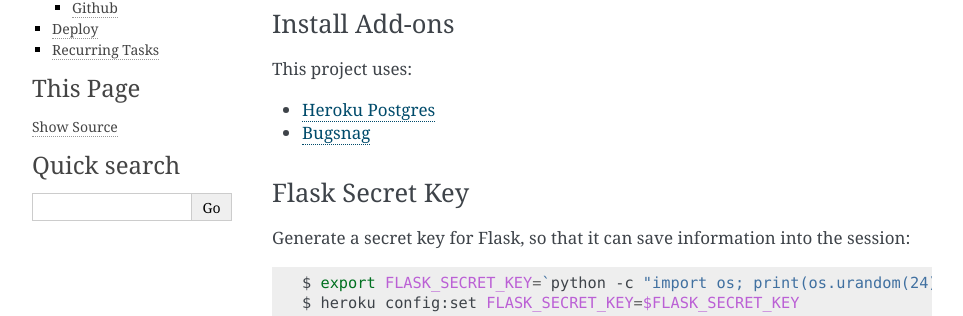
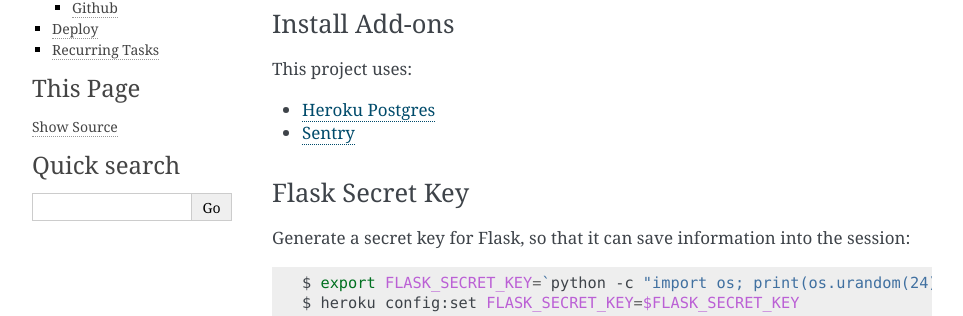
Before and after one commit to openedx/openedx-webhooks, a Sphinx documentation site: the page built from docs/install.rst, in a window 1280 px wide. Shown: the part 223-539 px from the top of the page, without its empty margins (148-1111 px from the left). Built offline with Sphinx 7.4.7, drawn with Linux system fonts in a browser that asks for light colours.

Commit message:
Update docs

```diff
--- a/docs/install.rst
+++ b/docs/install.rst
@@ -11,7 +11,7 @@ Install Add-ons
 This project uses:
 
 * `Heroku Postgres <https://addons.heroku.com/heroku-postgresql>`_
-* `Bugsnag <https://addons.heroku.com/bugsnag>`_
+* `Sentry <https://addons.heroku.com/sentry>`_
 
 Flask Secret Key
 ~~~~~~~~~~~~~~~~
```
